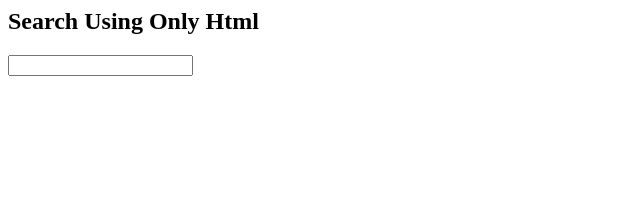
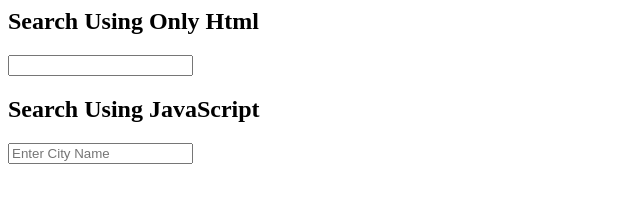
Before and after one commit to JanakThapa3108/JanakThapa3108.github.io, a plain HTML site: page search/index.html in a window 1280 px wide. Shown: the whole page, without its empty margins (0-640 px from the left). Drawn offline with Linux system fonts and the light colour scheme.

Commit message:
using js only

```diff
--- a/search/index.html
+++ b/search/index.html
@@ -16,5 +16,13 @@
             <option value="kyoto">Kyoto</option>
         </datalist>
     </section>
+
+    <section class="using-js">
+        <h2>Search Using JavaScript</h2>
+        <form action="">
+            <input type="text" id="find" placeholder="Enter City Name">
+        </form>
+    </section>
+    <script src="script.js"></script>
 </body>
 </html>
```
